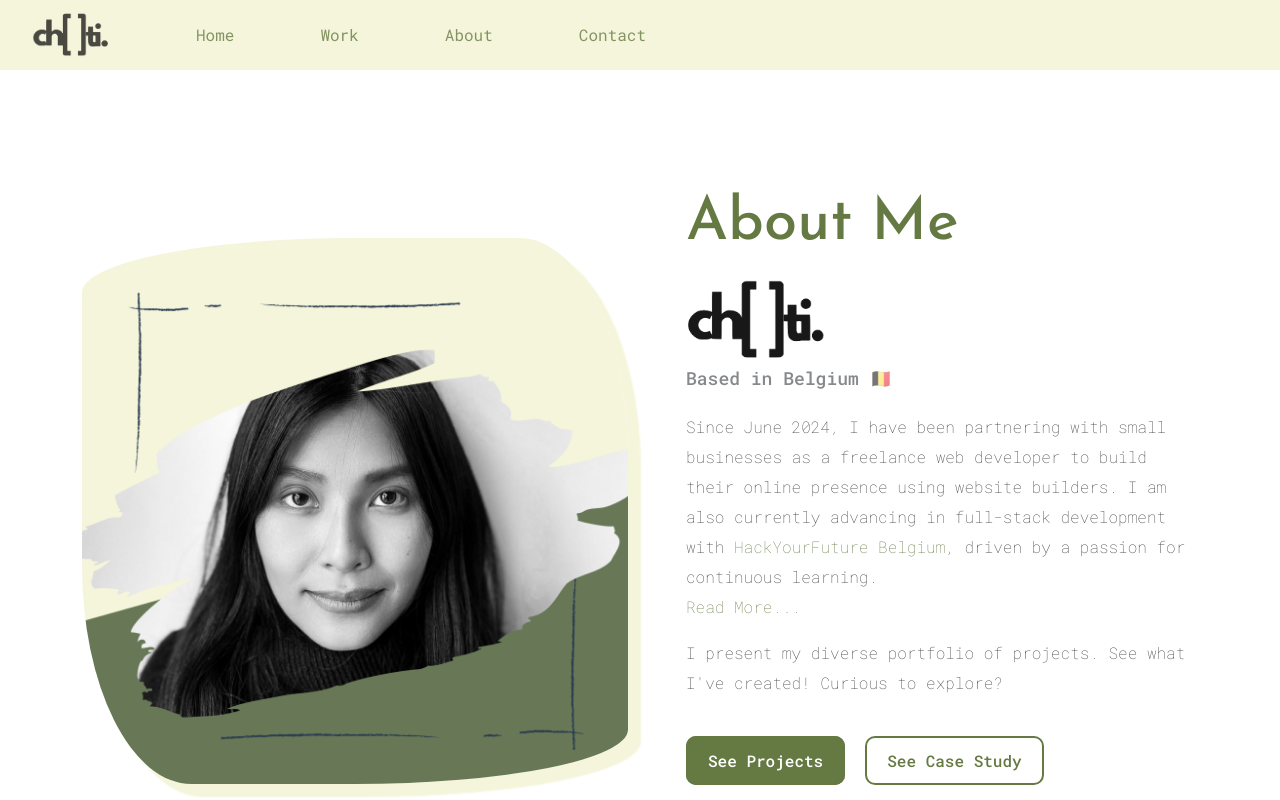
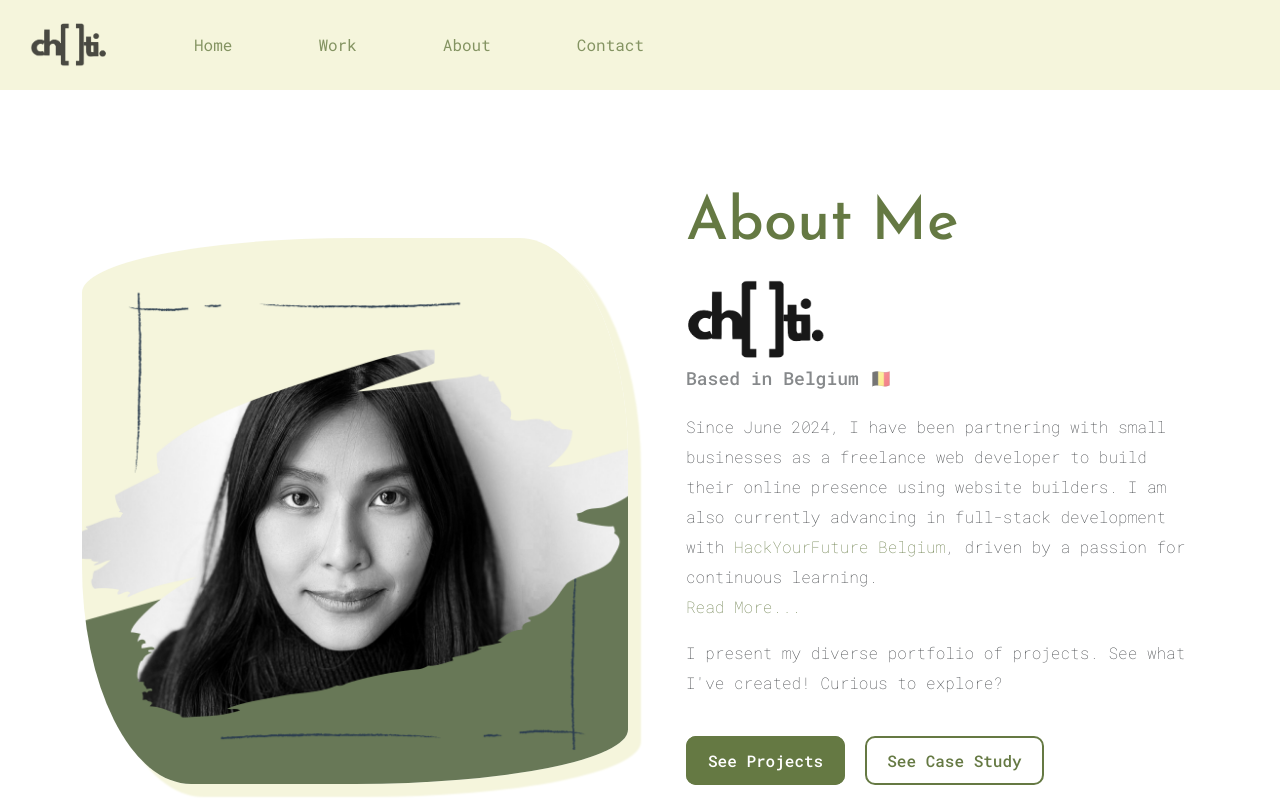
Before and after one commit to jgchoti/jgchoti.github.io, a React app: page /about in a window 1280 px wide. Shown: the top 800 px of the page. Built offline with nearby package versions, Linux system fonts and the light colour scheme; some packages are replaced by stand-ins of ours.

Commit message:
Update layout.css

```diff
--- a/src/style/layout.css
+++ b/src/style/layout.css
@@ -42,9 +42,15 @@
   padding-left: 46px !important;
 }
 
+.navbar-container {
+  padding: 10px 60px 10px 10px;
+}
+
 .navbar {
   font-family: var(--font-family);
   background-color: var(--main-bg-color) !important;
+  width: 100% !important;
+  position: fixed;
 }
 
 .contact-box {
```
